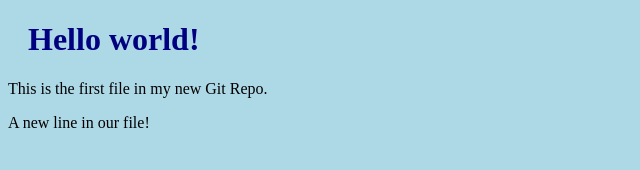
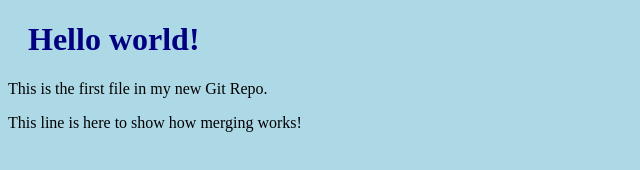
Before and after one commit to avinashvagmare/reactprojectg, a plain HTML site: page index.html in a window 1280 px wide. Shown: the whole page, without its empty margins (0-640 px from the left). Drawn offline with Linux system fonts and the light colour scheme.

Commit message:
updated index.html with emergency error

```diff
--- a/index.html
+++ b/index.html
@@ -8,7 +8,7 @@
 
 <h1>Hello world!</h1>
 <p>This is the first file in my new Git Repo.</p>
-<p>A new line in our file!</p>
+<p>This line is here to show how merging works!</p>
 
 </body>
 </html>
```
